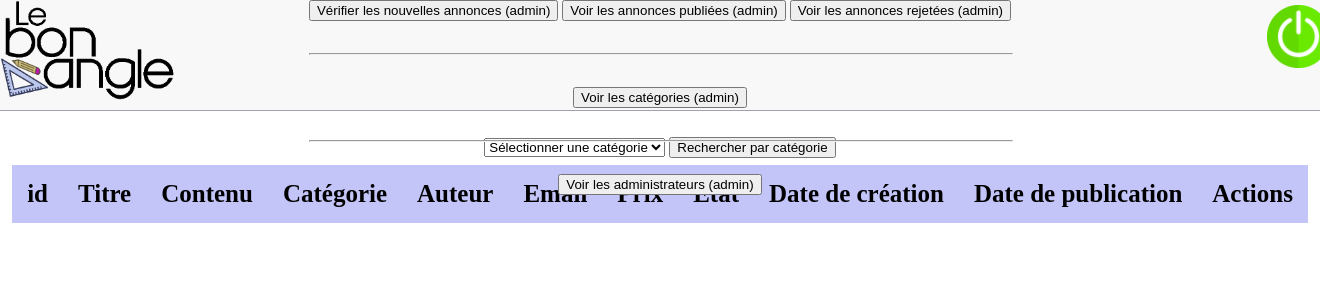
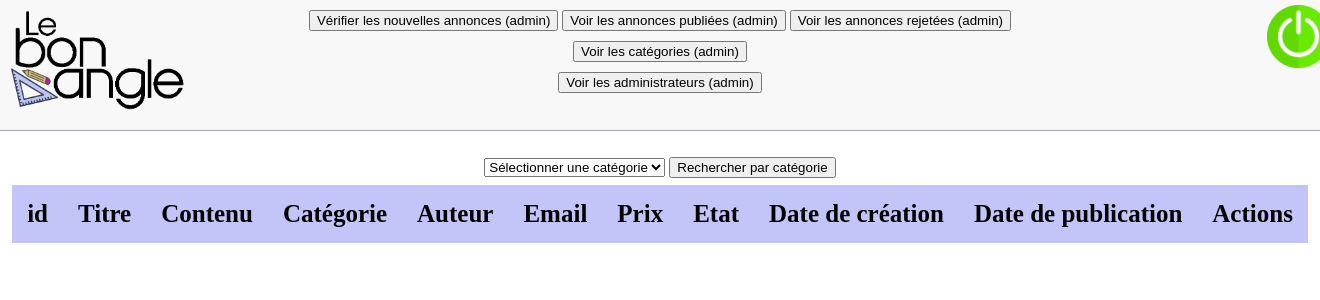
Before and after one commit to RoquesPascal/ESIMED_Symfony_Projet, a Symfony app: template templates/advert/admin_index.html.twig in a window 1320 px wide; the page is wider, and only the part inside the window is pictured. Shown: the top 300 px of that part. Run offline with Twig, Linux system fonts and the light colour scheme; the template is opened without the code that fills it, so the values that code supplies are empty; some libraries are stand-ins or nearby versions.

Commit message:
Mise en page CSS

```diff
--- a/public/css/global.css
+++ b/public/css/global.css
@@ -6,10 +6,8 @@ body
 
 .blockButton
 {
-    /*float : left;*/
-    /*margin-right : 10px;*/
-    text-align: center;
-    margin : auto;
+    margin     : 0px auto 10px auto ;
+    text-align : center;
     width      : fit-content;
 }
 
@@ -55,6 +53,7 @@ header
     border-bottom    : 1px solid #a1a2b4;
     height           : 110px;
     margin-bottom    : 2%;
+    padding : 10px;
     position         : sticky;
     top              : 0px;
     z-index          : 99;
@@ -97,3 +96,11 @@ th
     font-weight      : bold;
     padding          : 15px;
 }
+
+.userName
+{
+    font-size : 14px;
+    position  : absolute;
+    right     : 1%;
+    top       : 73px;
+}
--- a/templates/admin_user/add_edit.twig
+++ b/templates/admin_user/add_edit.twig
@@ -9,7 +9,9 @@
 {% endblock %}
 
 {% block headerButtons %}
-    <a href="{{ path('admin_users') }}"><button>Voir les administrateurs (admin)</button></a>
+    <div class="blockButton">
+        <a href="{{ path('admin_users') }}"><button>Voir les administrateurs (admin)</button></a>
+    </div>
 {% endblock %}
 
 {% block content %}
--- a/templates/admin_user/list.html.twig
+++ b/templates/admin_user/list.html.twig
@@ -3,8 +3,10 @@
 {% block title %}Liste des utilisateur{% endblock %}
 
 {% block headerButtons %}
-    <a href="{{ path('admin_index') }}"><button>Liste des annonces (admin)</button></a>
-    <a href="{{ path('admin_users_add') }}"><button>Ajouter un administrateur</button></a>
+    <div class="blockButton">
+        <a href="{{ path('admin_index') }}"><button>Liste des annonces (admin)</button></a>
+        <a href="{{ path('admin_users_add') }}"><button>Ajouter un administrateur</button></a>
+    </div>
 {% endblock %}
 
 {% block content %}
--- a/templates/advert/add.html.twig
+++ b/templates/advert/add.html.twig
@@ -3,7 +3,9 @@
 {% block title %}Ajout{% endblock %}
 
 {% block headerButtons %}
-    <a href="{{ path('index') }}"><button>Menu principal</button></a>
+        <div class="blockButton">
+            <a href="{{ path('index') }}"><button>Menu principal</button></a>
+        </div>
 {% endblock %}
 
 {% block content %}
--- a/templates/advert/admin_advert_list.html.twig
+++ b/templates/advert/admin_advert_list.html.twig
@@ -11,7 +11,9 @@
 {% endblock %}
 
 {% block headerButtons %}
-    <a href="{{ path('admin_index') }}"><button>Liste des annonces (admin)</button></a>
+    <div class="blockButton">
+        <a href="{{ path('admin_index') }}"><button>Liste des annonces (admin)</button></a>
+    </div>
 {% endblock %}
 
 {% block content %}
--- a/templates/advert/admin_index.html.twig
+++ b/templates/advert/admin_index.html.twig
@@ -3,13 +3,17 @@
 {% block title %}Liste des annonces{% endblock %}
 
 {% block headerButtons %}
+    <div class="blockButton">
         <a href="{{ path('admin_advert_list_draft') }}"><button>V&eacute;rifier les nouvelles annonces (admin)</button></a>
         <a href="{{ path('admin_advert_list_published') }}"><button>Voir les annonces publi&eacute;es (admin)</button></a>
         <a href="{{ path('admin_advert_list_rejected') }}"><button>Voir les annonces rejet&eacute;es (admin)</button></a>
-        <hr width="100%"/>
+    </div>
+    <div class="blockButton">
         <a href="{{ path('admin_category_index') }}"><button>Voir les cat&eacute;gories (admin)</button></a>
-        <hr width="100%"/>
+    </div>
+    <div class="blockButton">
         <a href="{{ path('admin_users') }}"><button>Voir les administrateurs (admin)</button></a>
+    </div>
 {% endblock %}
 
 {% block content %}
--- a/templates/advert/admin_list_by_category.html.twig
+++ b/templates/advert/admin_list_by_category.html.twig
@@ -3,7 +3,9 @@
 {% block title %}Liste des annonces{% endblock %}
 
 {% block headerButtons %}
-    <a href="{{ path('admin_index') }}"><button>Liste des annonces (admin)</button></a>
+    <div class="blockButton">
+        <a href="{{ path('admin_index') }}"><button>Liste des annonces (admin)</button></a>
+    </div>
 {% endblock %}
 
 {% block content %}
--- a/templates/advert/admin_show.html.twig
+++ b/templates/advert/admin_show.html.twig
@@ -3,7 +3,9 @@
 {% block title %}D&eacute;tails de l'annonce{% endblock %}
 
 {% block headerButtons %}
-    <a href="{{ path('admin_index') }}"><button>Liste des annonces (admin)</button></a>
+    <div class="blockButton">
+        <a href="{{ path('admin_index') }}"><button>Liste des annonces (admin)</button></a>
+    </div>
 {% endblock %}
 
 {% block content %}
--- a/templates/advert/index.html.twig
+++ b/templates/advert/index.html.twig
@@ -3,7 +3,9 @@
 {% block title %}Liste des annonces{% endblock %}
 
 {% block headerButtons %}
-    <a href="{{ path('add_advert') }}"><button>Ajouter une annonce</button></a>
+    <div class="blockButton">
+        <a href="{{ path('add_advert') }}"><button>Ajouter une annonce</button></a>
+    </div>
 {% endblock %}
 
 {% block content %}
--- a/templates/advert/list_by_category.html.twig
+++ b/templates/advert/list_by_category.html.twig
@@ -3,7 +3,9 @@
 {% block title %}Liste des annonces{% endblock %}
 
 {% block headerButtons %}
-    <a href="{{ path('index') }}"><button>Menu principal</button></a>
+    <div class="blockButton">
+        <a href="{{ path('index') }}"><button>Menu principal</button></a>
+    </div>
 {% endblock %}
 
 {% block content %}
--- a/templates/advert/show.html.twig
+++ b/templates/advert/show.html.twig
@@ -3,7 +3,9 @@
 {% block title %}D&eacute;tails de l'annonce{% endblock %}
 
 {% block headerButtons %}
-    <a href="{{ path('index') }}"><button>Liste des annonces</button></a>
+    <div class="blockButton">
+        <a href="{{ path('index') }}"><button>Liste des annonces</button></a>
+    </div>
 {% endblock %}
 
 {% block content %}
--- a/templates/base.html.twig
+++ b/templates/base.html.twig
@@ -21,7 +21,7 @@
                 </a>
             </div>
 
-            <div class="blockButton">{% block headerButtons %}{% endblock %}</div>
+            <div>{% block headerButtons %}{% endblock %}</div>
 
             {% if is_granted('IS_AUTHENTICATED_FULLY') %}
                 <a href="{{ path('admin_logout') }}">
@@ -34,7 +34,9 @@
                         <img src="{{ asset('/ressources/images/IconAdmin.png') }}" height="63" width="63"/>
                     </div>
                 </a>
-                {{ app.user.username }} | {{ app.user.email }}
+                <div class="userName">
+                    <img src="{{ asset('/ressources/images/IconUserConnected.png') }}" height="14" width="14"/> {{ app.user.username }} | {{ app.user.email }}
+                </div>
             {% else %}
                 <a href="{{ path('admin_login') }}">
                     <div class="buttonLoginLogout">
--- a/templates/category/add_edit.html.twig
+++ b/templates/category/add_edit.html.twig
@@ -9,7 +9,9 @@
 {% endblock %}
 
 {% block headerButtons %}
-    <a href="{{ path('admin_category_index') }}"><button>Liste des cat&eacute;gories (admin)</button></a>
+    <div class="blockButton">
+        <a href="{{ path('admin_category_index') }}"><button>Liste des cat&eacute;gories (admin)</button></a>
+    </div>
 {% endblock %}
 
 {% block content %}
--- a/templates/category/index.html.twig
+++ b/templates/category/index.html.twig
@@ -3,8 +3,10 @@
 {% block title %}Liste annonces{% endblock %}
 
 {% block headerButtons %}
-    <a href="{{ path('admin_index') }}"><button>Liste des annonces (admin)</button></a>
-    <a href="{{ path('admin_category_add') }}"><button>Ajouter une cat&eacute;gorie (admin)</button></a>
+    <div class="blockButton">
+        <a href="{{ path('admin_index') }}"><button>Liste des annonces (admin)</button></a>
+        <a href="{{ path('admin_category_add') }}"><button>Ajouter une cat&eacute;gorie (admin)</button></a>
+    </div>
 {% endblock %}
 
 {% block content %}
```
Also changed, not shown: public/ressources/images/IconUserConnected.png (added).
